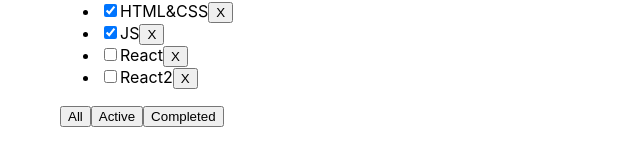
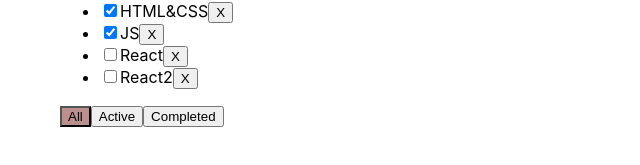
Before and after one commit to KobraMik/DOMYSELF, a React (Create React App) app in the folder DOMYSELF/: page / in a window 1280 px wide. Shown: the part 157-322 px from the top of the page, without its empty margins (0-640 px from the left). Built offline with nearby package versions, Linux system fonts and the light colour scheme.

Commit message:
add error and style buttons

```diff
--- a/DOMYSELF/src/App.css
+++ b/DOMYSELF/src/App.css
@@ -6,3 +6,15 @@
 .App > div {
   margin-right: 50px;
 }
+.error {
+  border: red 1px solid;
+}
+.error-message {
+  color: red;
+}
+.active-filter{
+  background-color: rosybrown;
+}
+.is-done {
+  opacity: 0.5;
+}
--- a/DOMYSELF/src/App.tsx
+++ b/DOMYSELF/src/App.tsx
@@ -36,7 +36,7 @@
         newArrayTasks = tasks.filter(f => f.checked)
     }
     if (filter === 'Completed') {
-        newArrayTasks=tasks.filter(f => !f.checked)
+        newArrayTasks = tasks.filter(f => !f.checked)
     }
 
 
--- a/DOMYSELF/src/Todolist.tsx
+++ b/DOMYSELF/src/Todolist.tsx
@@ -20,34 +20,41 @@
 
 export function Todolist(props: propsType) {
     let [inputTitle, setInputTitle] = useState('')
+    let [error, setError] = useState('')
 
     function addTask() {
-        props.addTask(inputTitle);
-        setInputTitle('');
+        if (inputTitle.trim() !== '') {
+            props.addTask(inputTitle);
+            setInputTitle('');
+        } else {
+            setError('Field is required');
+        }
     }
 
     function onChangeHandler(e: React.ChangeEvent<HTMLInputElement>) {
         setInputTitle(e.currentTarget.value)
     }
 
-    function onChangeButtonsHandler (value: filterType){
-        props.setFilter (value)
+    function onChangeButtonsHandler(value: filterType) {
+        props.setFilter(value)
     }
+
     return (
         <div className="App">
             <div>
                 <h3>{props.title}</h3>
                 <div>
                     <input onChange={onChangeHandler}
+                           value={inputTitle}
                            onKeyPress={(e) => {
                                if (e.key === 'Enter') {
                                    addTask()
                                }
                            }}
+                           className={error ? 'error' : ''}
                     />
-                    <button onClick={addTask}
-                    >+
-                    </button>
+                    <button onClick={addTask}>+</button>
+                    {error && <div className='error-message'> {error} </div>}
                 </div>
                 <ul>
                     {props.tasks.map(t => {
@@ -67,13 +74,20 @@
                             />
                             <span>{t.title}</span>
                             <button onClick={removeTasks}>X</button>
+
                         </li>
                     })}
                 </ul>
                 <div>
-                    <button onClick={()=>onChangeButtonsHandler('All')}>All</button>
-                    <button onClick={()=>onChangeButtonsHandler('Active')}>Active</button>
-                    <button onClick={()=>onChangeButtonsHandler('Completed')}>Completed</button>
+                    <button
+                        className={props.filter === 'All' ? "active-filter" : ""}
+                        onClick={() => onChangeButtonsHandler('All')}>All</button>
+                    <button
+                        className={props.filter === 'Active' ? "active-filter" : ""}
+                        onClick={() => onChangeButtonsHandler('Active')}>Active</button>
+                    <button
+                        className={props.filter === 'Completed' ? "active-filter" : ""}
+                        onClick={() => onChangeButtonsHandler('Completed')}>Completed</button>
                 </div>
             </div>
         </div>
```
